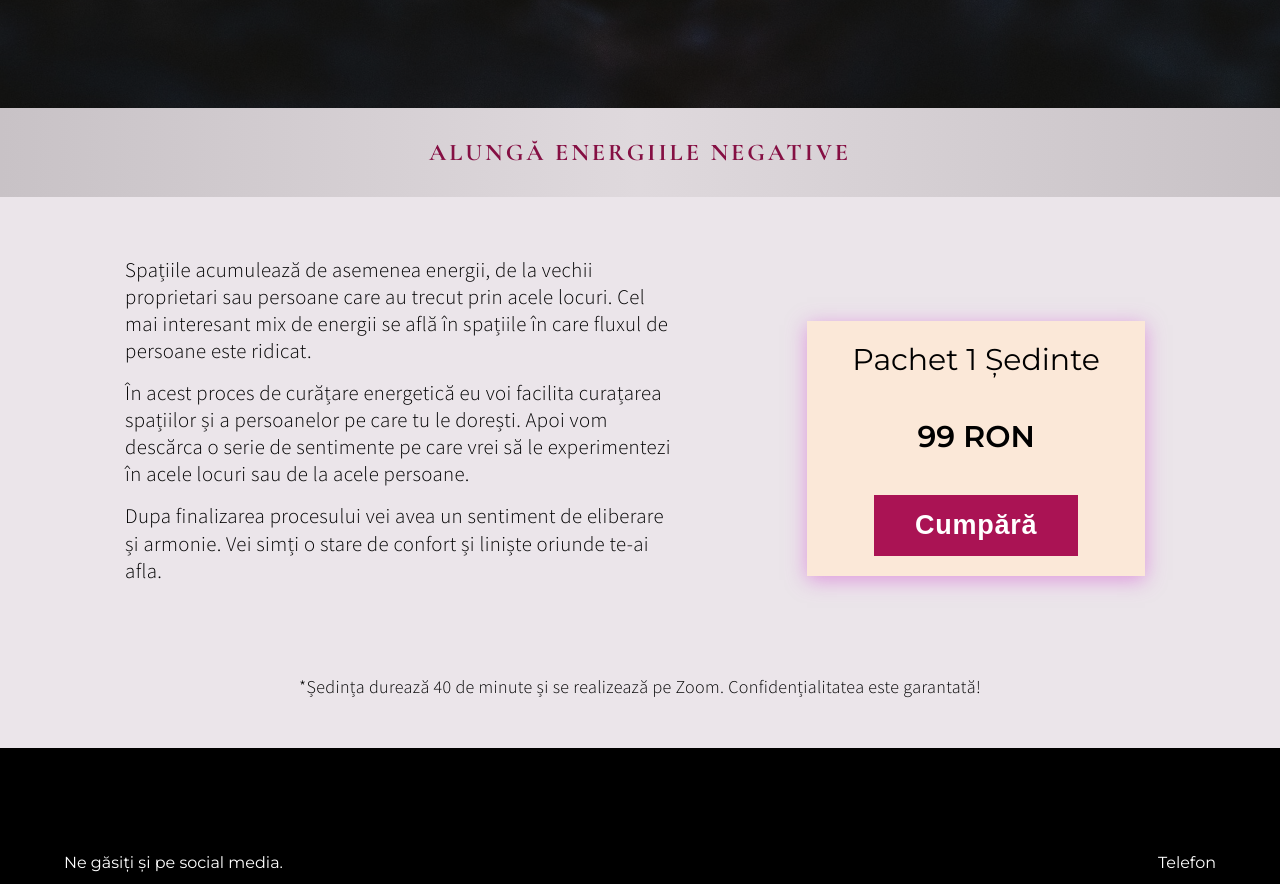
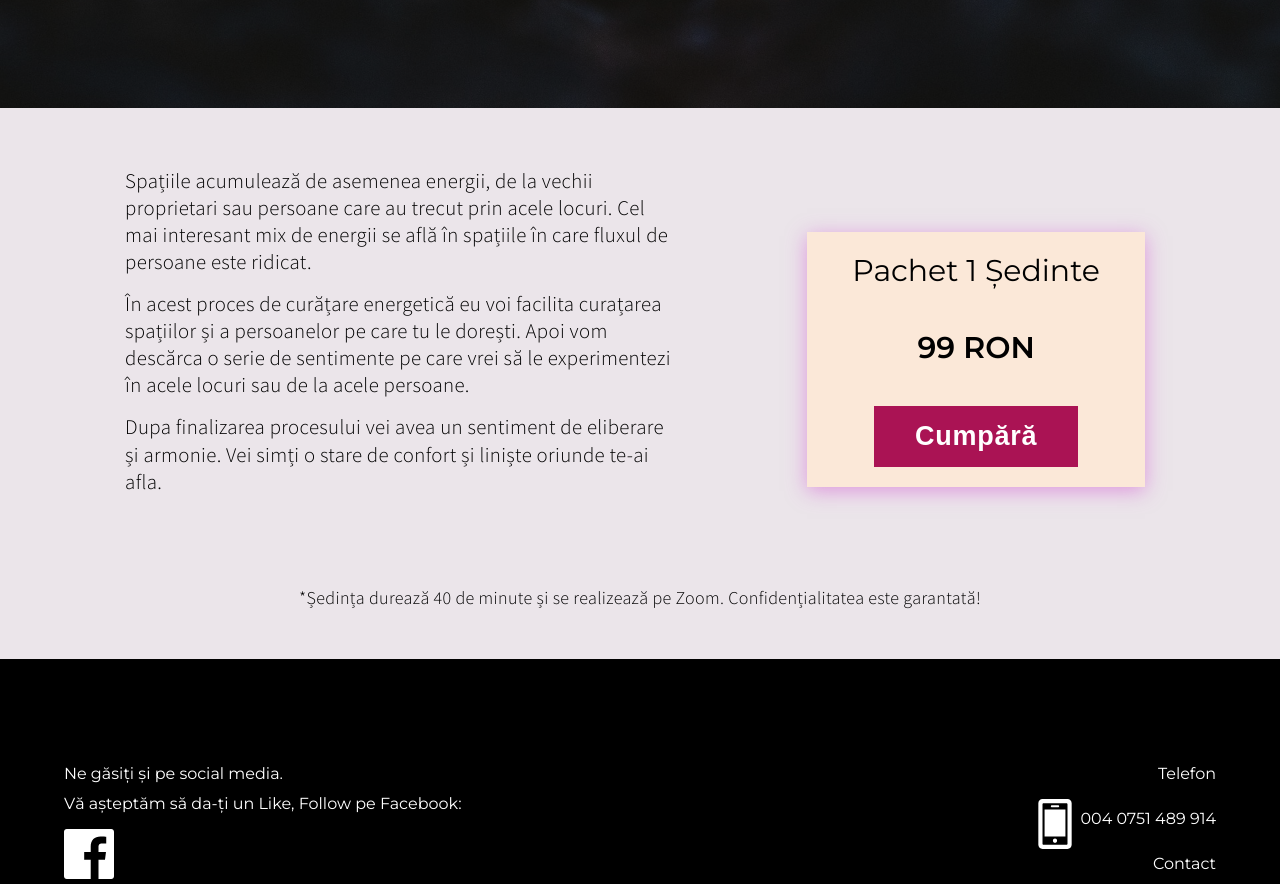
Before and after one commit to HauresBogdan/mm, a React (Create React App) app: page /Curatare in a window 1280 px wide. Shown: the part 1115-1999 px from the top of the page. Built offline with nearby package versions, Linux system fonts and the light colour scheme.

Commit message:
scos alunga energiile negative

```diff
--- a/src/components/Curatare.js
+++ b/src/components/Curatare.js
@@ -44,9 +44,9 @@ function Curatare() {
       </section>
 
       <section className="th-sec2 thp-hero">
-        <div className="th-banner ">
+        {/* <div className="th-banner ">
           <h1 className="th-container">Alungă energiile negative</h1>
-        </div>
+        </div> */}
 
         <div className="flex-this-c-sec2">
           <div className="text">
```
Also changed, not shown: 1 other file (tests, documents, lock files or other folders).
